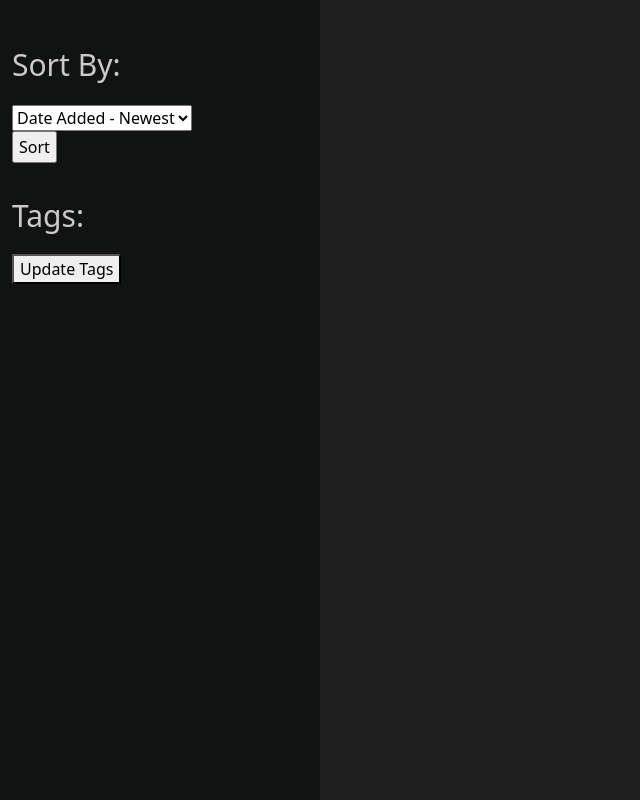
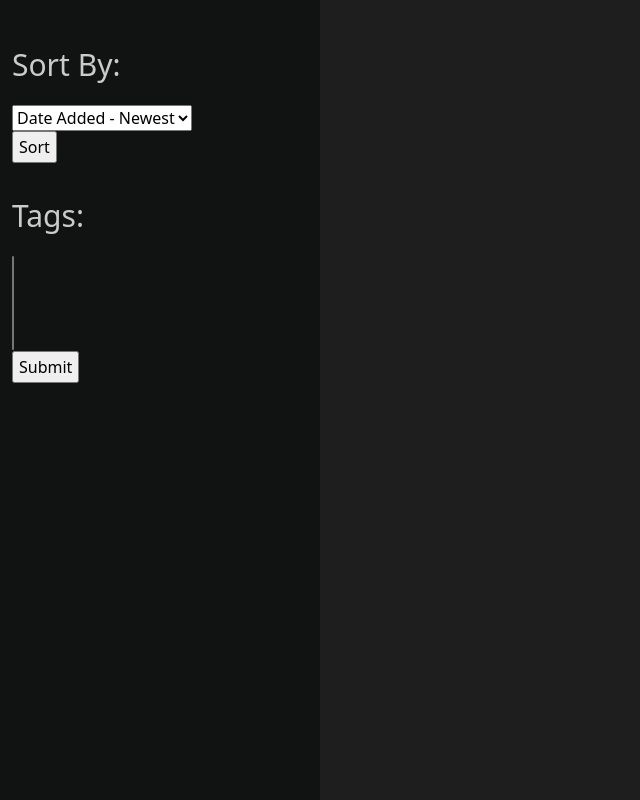
Before and after one commit to maxcutlyp/cits3403, a Flask app: page / in a window 1280 px wide. Shown: the part 60-860 px from the top of the page, without its empty margins (0-640 px from the left). Run offline with Flask 3, Linux system fonts and the light colour scheme; data that the repository does not hold is empty.

Commit message:
add ability to get tag filtering data

```diff
--- a/app/templates/index.html
+++ b/app/templates/index.html
@@ -26,12 +26,15 @@
                 </form>
 
                 <label>Tags:</label>
-                <ul>
-                    {% for tag in tags %}
-                        <li><input type="checkbox">{{ tag }}</li>
-                    {% endfor %}
-                </ul>
-                <button type="submit" class="tags" value="tags">Update Tags</button>
+                <form>
+                    <select name="cars" id="cars" multiple>
+                        {% for tag in tags %}
+                            <option type="checkbox">{{ tag }}</option>
+                        {% endfor %}
+                    </select>
+                    <div></div>
+                    <input type="submit" value="Submit">
+                </form>
             </div>
 
             <div class="offer_grid">
```
Also changed, not shown: app/routes.py (+23 -5 lines).
